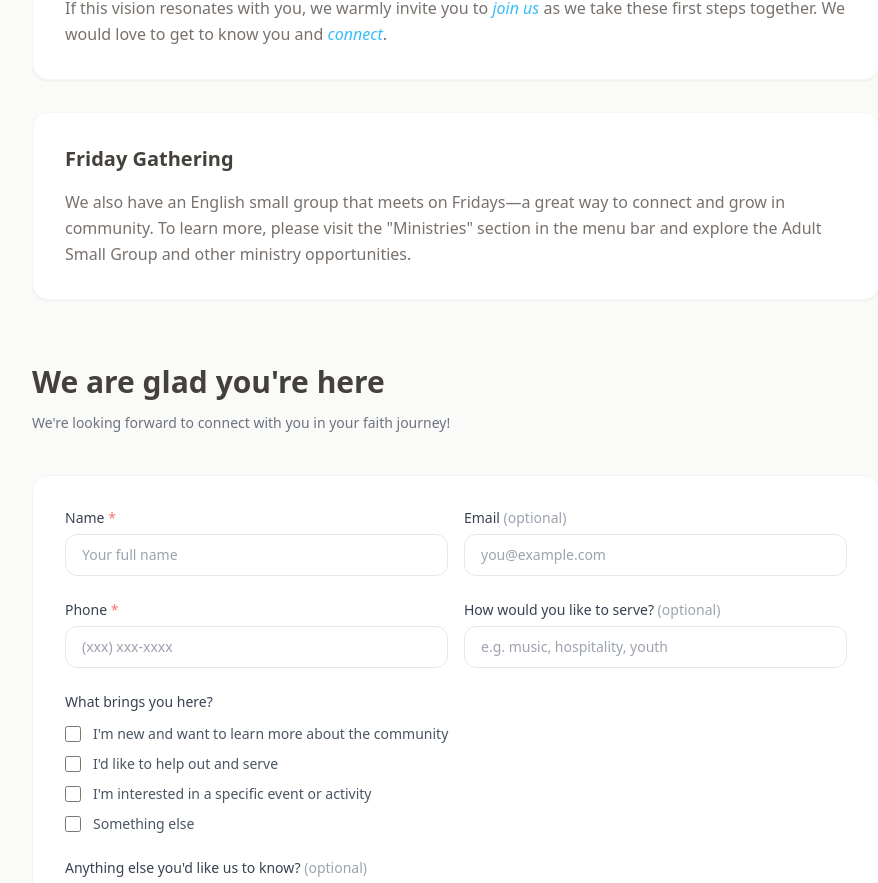
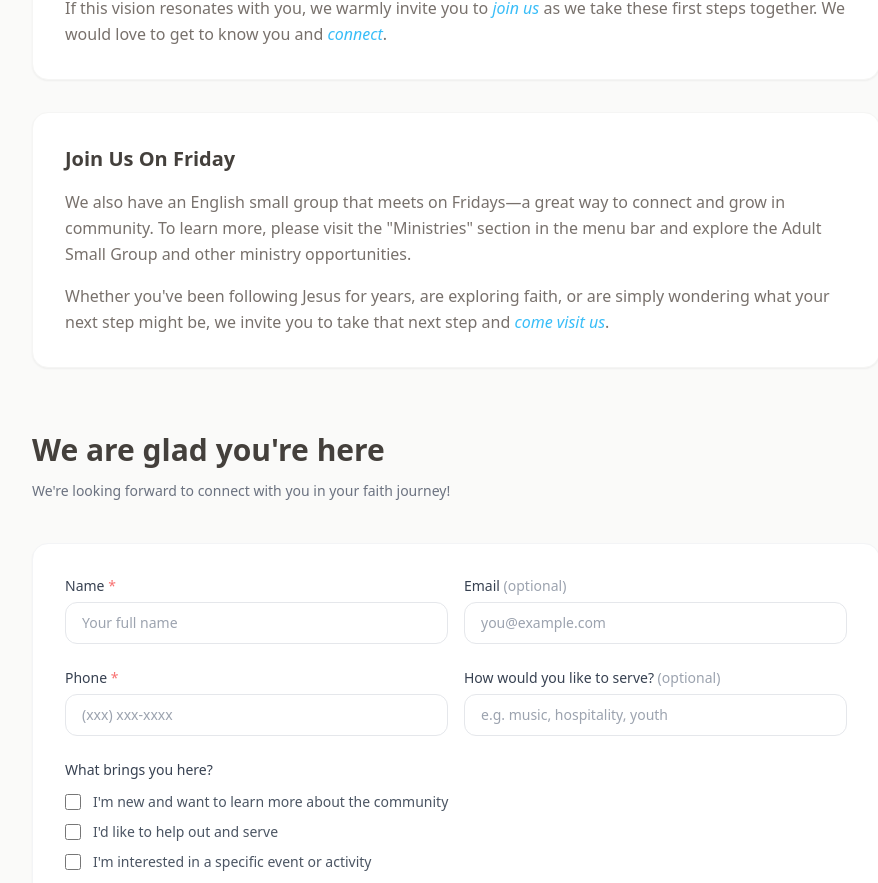
Before and after one commit to xploreout/em-0708, a React (Vite) app: page /#/im-new in a window 1280 px wide. Shown: the part 972-1855 px from the top of the page, without its empty margins (184-1062 px from the left). Built offline with nearby package versions, Linux system fonts and the light colour scheme.

Commit message:
upd imnew details

```diff
--- a/src/components/ImNew.tsx
+++ b/src/components/ImNew.tsx
@@ -1,7 +1,9 @@
 import NewcomerForm from './NewcomerForm'
 
 const scrollToForm = () => {
-  document.getElementById('newcomer-form')?.scrollIntoView({ behavior: 'smooth' })
+  document
+    .getElementById('newcomer-form')
+    ?.scrollIntoView({ behavior: 'smooth' })
 }
 
 const ImNew = () => {
@@ -60,12 +62,18 @@ const ImNew = () => {
           </p>
           <p className='text-stone-500 leading-relaxed'>
             If this vision resonates with you, we warmly invite you to{' '}
-            <button onClick={scrollToForm} className='text-sky-400 hover:text-sky-500 italic transition-colors duration-200'>
+            <button
+              onClick={scrollToForm}
+              className='text-sky-400 hover:text-sky-500 italic transition-colors duration-200'
+            >
               join us
-            </button>
-            {' '}as we take these first steps together. We would love to get to
-            know you and{' '}
-            <button onClick={scrollToForm} className='text-sky-400 hover:text-sky-500 italic transition-colors duration-200'>
+            </button>{' '}
+            as we take these first steps together. We would love to get to know
+            you and{' '}
+            <button
+              onClick={scrollToForm}
+              className='text-sky-400 hover:text-sky-500 italic transition-colors duration-200'
+            >
               connect
             </button>
             .
@@ -74,13 +82,25 @@ const ImNew = () => {
 
         <div className='bg-white rounded-2xl shadow-sm border border-stone-100 p-6 sm:p-8 space-y-4'>
           <h2 className='text-xl font-semibold text-stone-700'>
-            Friday Gathering
+            Join Us On Friday
           </h2>
           <p className='text-stone-500 leading-relaxed'>
             We also have an English small group that meets on Fridays—a great
             way to connect and grow in community. To learn more, please visit
             the "Ministries" section in the menu bar and explore the Adult Small
             Group and other ministry opportunities.
+          </p>
+          <p className='text-stone-500 leading-relaxed'>
+            Whether you've been following Jesus for years, are exploring faith,
+            or are simply wondering what your next step might be, we invite you
+            to take that next step and{' '}
+            <button
+              onClick={scrollToForm}
+              className='text-sky-400 hover:text-sky-500 italic transition-colors duration-200'
+            >
+              come visit us
+            </button>
+            .
           </p>
         </div>
         <NewcomerForm />
```
